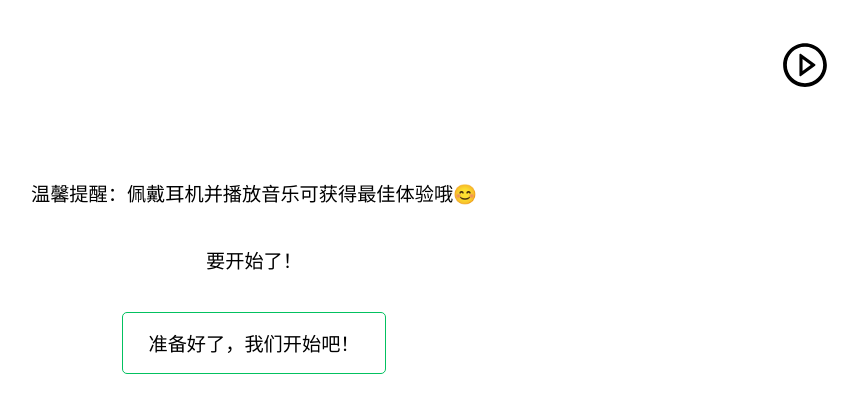
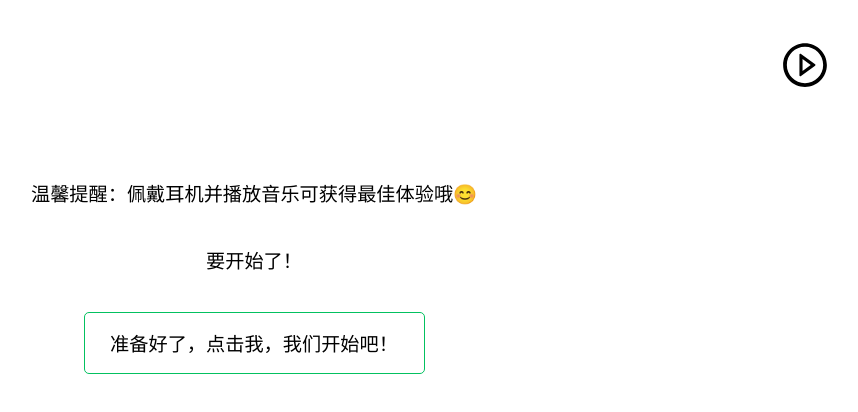
Before and after one commit to QWE54vdse/-, a website: page index.html in a window 1280 px wide. Shown: the top 412 px of the page, without its empty margins (386-1244 px from the left). Drawn offline with nearby package versions, Linux system fonts and the light colour scheme; a web font is replaced by a local one.

Commit message:
Update index.html

```diff
--- a/index.html
+++ b/index.html
@@ -16,7 +16,7 @@
     <p class="two">温馨提醒：佩戴耳机并播放音乐可获得最佳体验哦😊</p>
     <p class="two">要开始了！</p>
     <!-- 开始按钮 -->
-    <p id="startButton" class="two button">准备好了，我们开始吧！</p>
+    <p id="startButton" class="two button">准备好了，点击我，我们开始吧！</p>
   </div>
 
   <div class="container">
```
